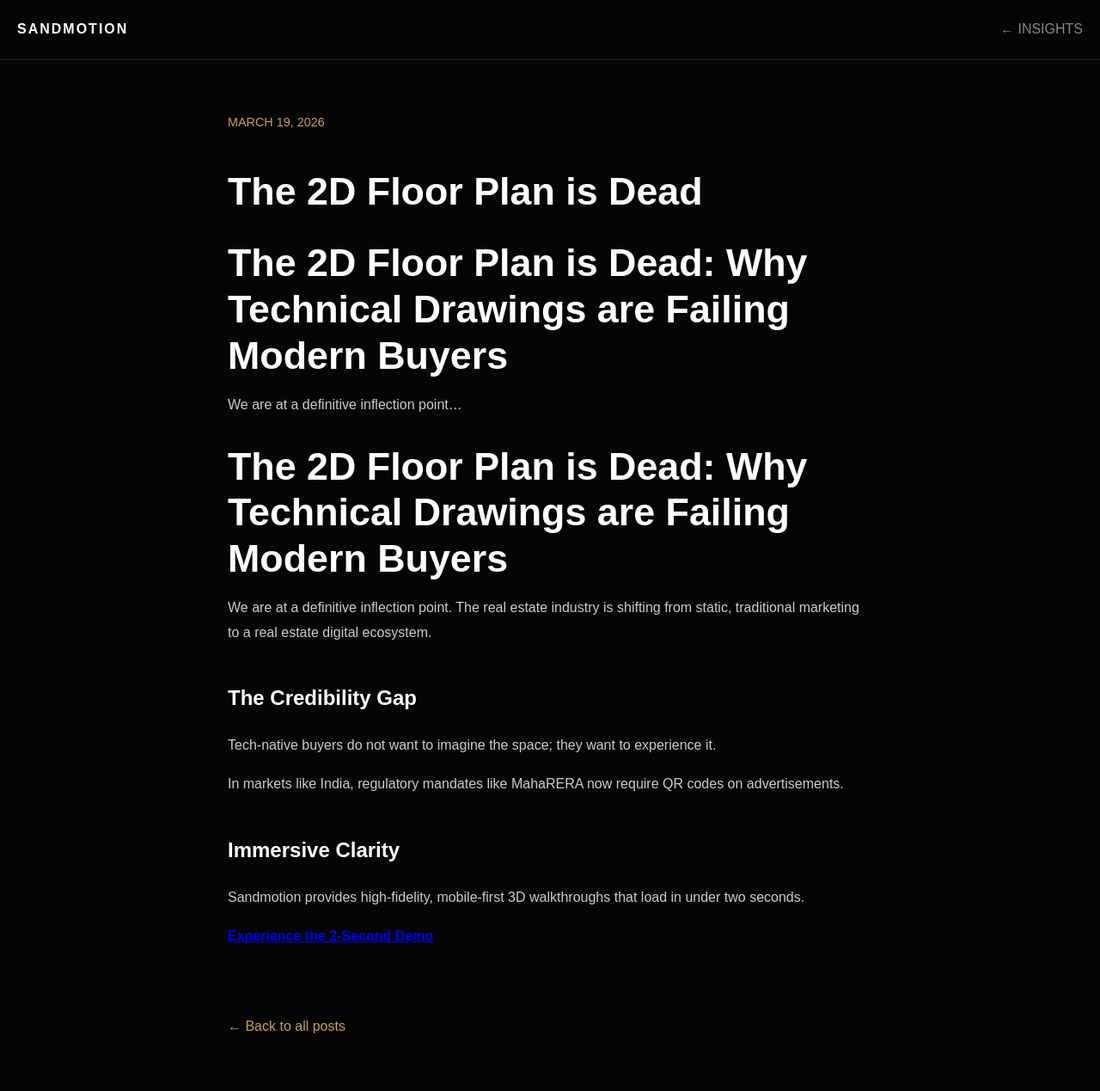
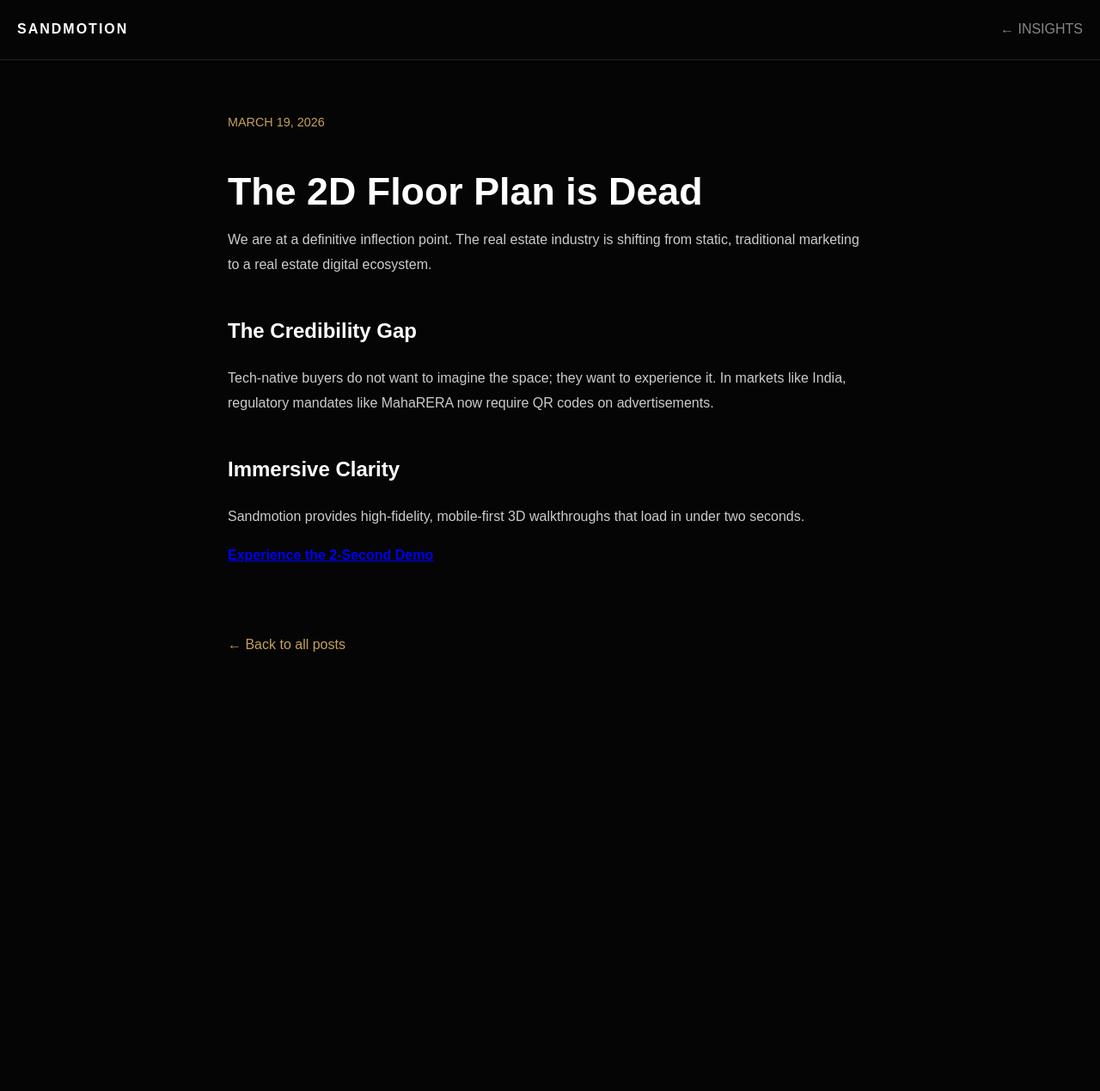
Before and after one commit to sandmotions-create/sandmotion-site, a Jekyll site: the page built from _posts/2026-03-19-2d-floor-plan-dead.md, in a window 1280 px wide. Shown: the whole page at 86% size. Built offline with Jekyll 4.4.1, drawn with Linux system fonts in a browser that asks for light colours; after the commit the page ends 900 px from its top, so only the background shows below that.

Commit message:
Add files via upload

```diff
--- a/_posts/2026-03-19-2d-floor-plan-dead.md
+++ b/_posts/2026-03-19-2d-floor-plan-dead.md
@@ -4,19 +4,11 @@ title: "The 2D Floor Plan is Dead"
 date: 2026-03-19
 ---
 
-# The 2D Floor Plan is Dead: Why Technical Drawings are Failing Modern Buyers
-
-We are at a definitive inflection point...
-
-# The 2D Floor Plan is Dead: Why Technical Drawings are Failing Modern Buyers
-
 We are at a definitive inflection point. The real estate industry is shifting from static, traditional marketing to a real estate digital ecosystem.
 
 ## The Credibility Gap
 
-Tech-native buyers do not want to imagine the space; they want to experience it.
-
-In markets like India, regulatory mandates like MahaRERA now require QR codes on advertisements.
+Tech-native buyers do not want to imagine the space; they want to experience it. In markets like India, regulatory mandates like MahaRERA now require QR codes on advertisements.
 
 ## Immersive Clarity
 
```
